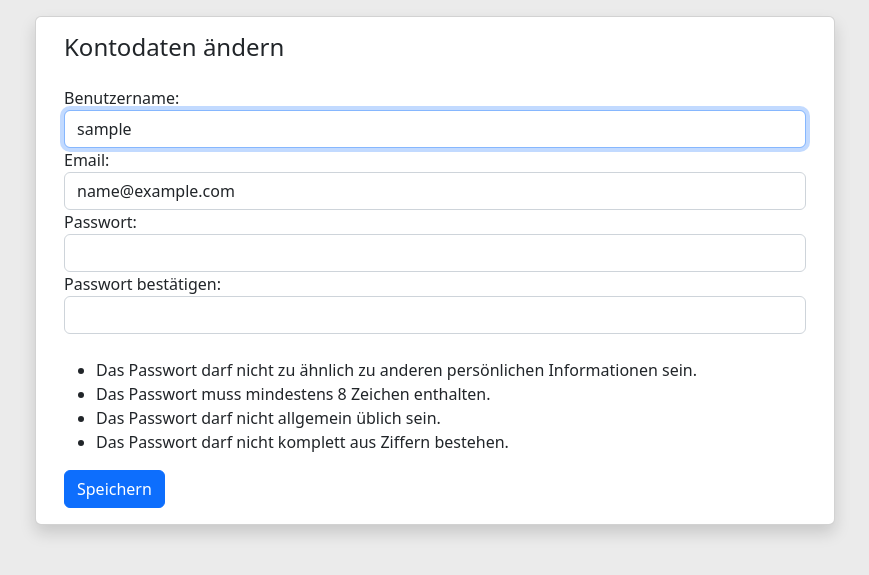
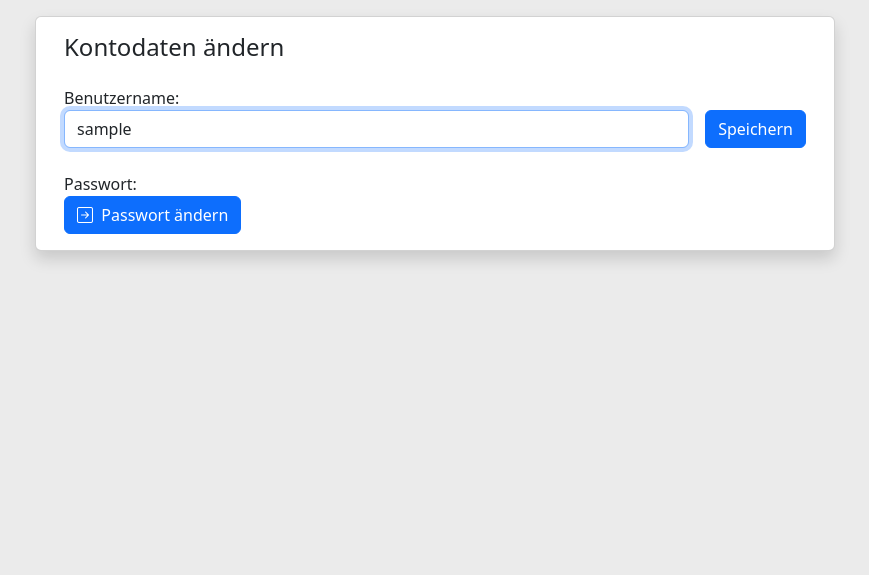
Before and after one commit to pyphil/WLANCodesWebApp, a Django app: page /accounts/change_user/ in a window 1280 px wide. Shown: the part 80-655 px from the top of the page, without its empty margins (205-1074 px from the left). Run offline with Django 4.2, Linux system fonts and the light colour scheme; the visitor is signed in with stand-in values (Sample User, id 1); some libraries are stand-ins or nearby versions.

Commit message:
Change username and password / prevent using email twice

```diff
--- a/accounts/forms.py
+++ b/accounts/forms.py
@@ -1,4 +1,4 @@
-from django.contrib.auth.forms import UserCreationForm
+from django.contrib.auth.forms import UserCreationForm, UserChangeForm
 from django.contrib.auth.models import User
 from django import forms
 
@@ -22,3 +22,16 @@ class RegisterUserForm(UserCreationForm):
         self.fields['username'].widget.attrs['onchange'] = "this.value=this.value.toLowerCase()"
         self.fields['password1'].widget.attrs['class'] = 'form-control'
         self.fields['password2'].widget.attrs['class'] = 'form-control'
+
+
+class ChangeUsernameForm(UserChangeForm):
+    class Meta:
+        model = User
+        fields = (
+            'username',
+        )
+
+    def __init__(self, *args, **kwargs):
+        super().__init__(*args, **kwargs)
+        # Remove the 'password' field from the form
+        self.fields.pop('password')
--- a/accounts/templates/registration/change_user.html
+++ b/accounts/templates/registration/change_user.html
@@ -18,46 +18,30 @@
               </div>
             {% endif %}
 
-            <tr>
-              <th><label for="id_username">Benutzername:</label></th>
-              <td>
+            {% if success %}
+              <div class="alert alert-success">
+                Der Benutzername wurde geändert.
+              </div>
+            {% endif %}
 
-                <input type="text" name="username" value="{{ form.username.value }}" maxlength="150" autofocus class="form-control" onchange="this.value=this.value.toLowerCase()" required id="id_username">
+            <!-- <label for="id_username">Benutzername:</label>
+            <input type="text" name="username" value="{{ form.username.value }}" maxlength="150" autofocus class="form-control" onchange="this.value=this.value.toLowerCase()" required id="id_username">
 
-              </td>
-            </tr>
+            <button class="btn btn-primary">Speichern</button></p> -->
+            <label for="id_username">Benutzername:</label>
+            <div class="row">
+              <div class="col pe-2">
+                  <input type="text" name="username" value="{{ form.username.value }}" maxlength="150" autofocus class="form-control" onchange="this.value=this.value.toLowerCase()" required id="id_username">
+              </div>
+              <div class="col-auto ps-2">
+                  <button type="submit" class="btn btn-primary">Speichern</button>
+              </div>
+            </div>
+            <br>
+            <label for="id_username">Passwort:</label>
+            <br>
+            <a href="/accounts/password_reset/" class="btn btn-primary"><i class="bi bi-arrow-right-square">&nbsp;</i> Passwort ändern</a>
 
-            <tr>
-              <th><label for="id_email">Email:</label></th>
-              <td>
-
-                <input type="email" name="email" value="{{ form.email.value }}" class="form-control" required id="id_email">
-
-
-              </td>
-            </tr>
-
-            <tr>
-              <th><label for="id_password1">Passwort:</label></th>
-              <td>
-                <input type="password" name="password1" class="form-control" required id="id_password1">
-              </td>
-            </tr>
-
-            <tr>
-              <th><label for="id_password2">Passwort bestätigen:</label></th>
-              <td>
-                <input type="password" name="password2" class="form-control" required id="id_password2">
-                <br>
-                  <span class="helptext"><ul><li>Das Passwort darf nicht zu ähnlich zu anderen persönlichen Informationen sein.</li>
-                    <li>Das Passwort muss mindestens 8 Zeichen enthalten.</li>
-                    <li>Das Passwort darf nicht allgemein üblich sein.</li>
-                    <li>Das Passwort darf nicht komplett aus Ziffern bestehen.</li>
-                  </ul>
-                </span>
-              </td>
-            </tr>
-            <button class="btn btn-primary">Speichern</button>
       </div>
     </div>
   </div>
--- a/accounts/views.py
+++ b/accounts/views.py
@@ -2,11 +2,12 @@ from django.shortcuts import redirect, render
 from django.contrib.auth import login
 from .models import RegistrationID
 from WLANCodesWebApp.models import Config, AllowedEmail
-from .forms import RegisterUserForm
+from .forms import RegisterUserForm, ChangeUsernameForm
 from uuid import uuid4
 from threading import Thread
 from django.core.mail import send_mail
 from django.contrib.auth.decorators import login_required
+from django.contrib.auth.models import User
 
 
 def email_check(request):
@@ -15,19 +16,22 @@ def email_check(request):
         entered_email = request.POST.get('mail')
         allowed_emails = AllowedEmail.objects.get(school="genm")
         if '@' in entered_email and entered_email.casefold() in allowed_emails.emails.casefold():
-            newuuid = uuid4().hex
-            RegistrationID.objects.create(
-                user_email=entered_email,
-                uuid=newuuid,
-            )
-            # send mail with link in thread
-            link = 'https://' + request.get_host() + redirect('register', newuuid).url
-            thread = mail_thread(entered_email, link)
-            thread.start()
-            # render info page about email with registration link
-            return redirect('registration_email')
+            if not User.objects.filter(email=entered_email).exists():
+                newuuid = uuid4().hex
+                RegistrationID.objects.create(
+                    user_email=entered_email,
+                    uuid=newuuid,
+                )
+                # send mail with link in thread
+                link = 'https://' + request.get_host() + redirect('register', newuuid).url
+                thread = mail_thread(entered_email, link)
+                thread.start()
+                # render info page about email with registration link
+                return redirect('registration_email')
+            else:
+                email_error = "already_used"
         else:
-            email_error = True
+            email_error = "not_allowed"
 
     return render(request, 'registration/email_check.html', {'email_error': email_error})
 
@@ -39,15 +43,19 @@ def register(request, uuid):
         form = RegisterUserForm(request.POST)
         # check email again just to make sure
         allowed_emails = AllowedEmail.objects.get(school="genm")
-        if '@' in request.POST.get('email') and request.POST.get('email').casefold() in allowed_emails.emails.casefold():
-            if form.is_valid():
-                form.save()
-                # delete uuid entry
-                u = RegistrationID.objects.get(uuid=uuid)
-                u.delete()
-                return redirect('account_success')
+        entered_email = request.POST.get('email').casefold()
+        if '@' in request.POST.get('email') and entered_email in allowed_emails.emails.casefold():
+            if not User.objects.filter(email=entered_email).exists():
+                if form.is_valid():
+                    form.save()
+                    # delete uuid entry
+                    u = RegistrationID.objects.get(uuid=uuid)
+                    u.delete()
+                    return redirect('account_success')
+            else:
+                email_error = "already_used"
         else:
-            email_error = True
+            email_error = "not_allowed"
 
     else:
         form = RegisterUserForm()
@@ -79,13 +87,17 @@ def account_success(request):
 
 @login_required
 def change_user(request):
-    form = RegisterUserForm(request.POST or None, instance=request.user)
+    if request.GET.get('success'):
+        success = True
+    else:
+        success = None
+    form = ChangeUsernameForm(request.POST or None, instance=request.user)
     if form.is_valid():
         form.save()
         # user will be logged out automatically, so log user in again:
         login(request, request.user)
-        return redirect('codes')
-    return render(request, 'registration/change_user.html', {'form': form})
+        return redirect('/accounts/change_user/?success=True')
+    return render(request, 'registration/change_user.html', {'form': form, 'success': success})
 
 
 class mail_thread(Thread):
--- a/templates/registration/password_reset_confirm.html
+++ b/templates/registration/password_reset_confirm.html
@@ -12,7 +12,7 @@
           {{ form.as_p }}
           <div class="text-center">
             <button type="submit" class="btn btn-primary mt-3 mb-2">Senden</button>
-            <a href="javascript:history.back()" class="btn btn-secondary mt-3 mb-2">Abbrechen</a>
+            <a href="{% url 'codes' %}" class="btn btn-secondary mt-3 mb-2">Abbrechen</a>
             <input type="hidden" name="next" value="Change my password">
           </div>
 
```
Also changed, not shown: accounts/templates/registration/email_check.html (+9 -1 lines), accounts/templates/registration/register.html (+9 -1 lines), templates/registration/password_reset_form.html (+11 -3 lines).
